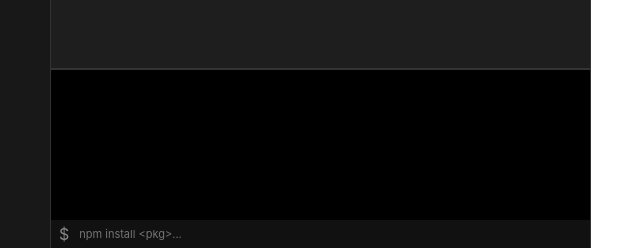
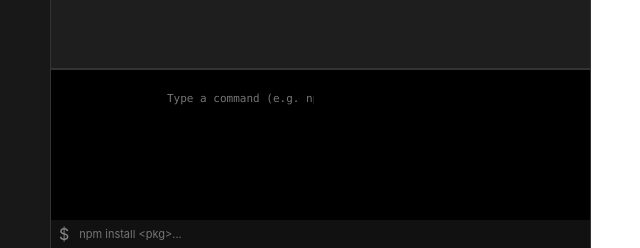
Before and after one commit to Mewtwocoder1/IDE, a website with bundled scripts: page index.html in a window 1280 px wide. Shown: the part 552-800 px from the top of the page, 149-789 px from the left. Built offline with nearby package versions, Linux system fonts and the light colour scheme.

Commit message:
Update index.html

```diff
--- a/index.html
+++ b/index.html
@@ -60,7 +60,9 @@
     <div id="workspace">
         <div id="monaco-editor"></div>
         <div id="bottom-panel">
-            <div id="console-output"></div>
+            <div id="console-output">
+                <input type="text" id="terminal-input" placeholder="Type a command (e.g. npm install lodash)..." />
+            </div>
             <div id="terminal-input-row">
                 <span style="color: #888;">$</span>
                 <input type="text" id="terminal-input" placeholder="npm install <pkg>...">
```
